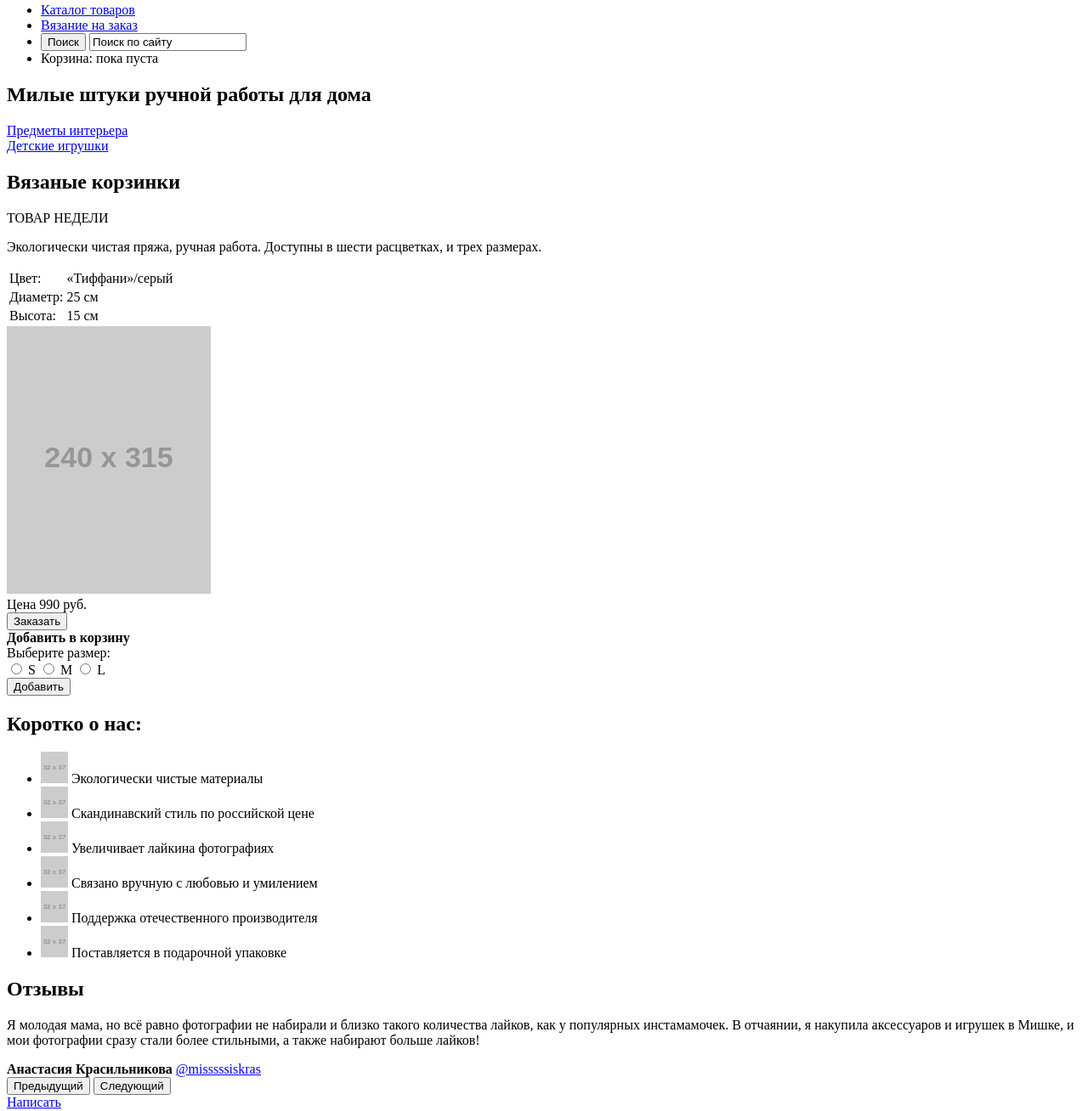
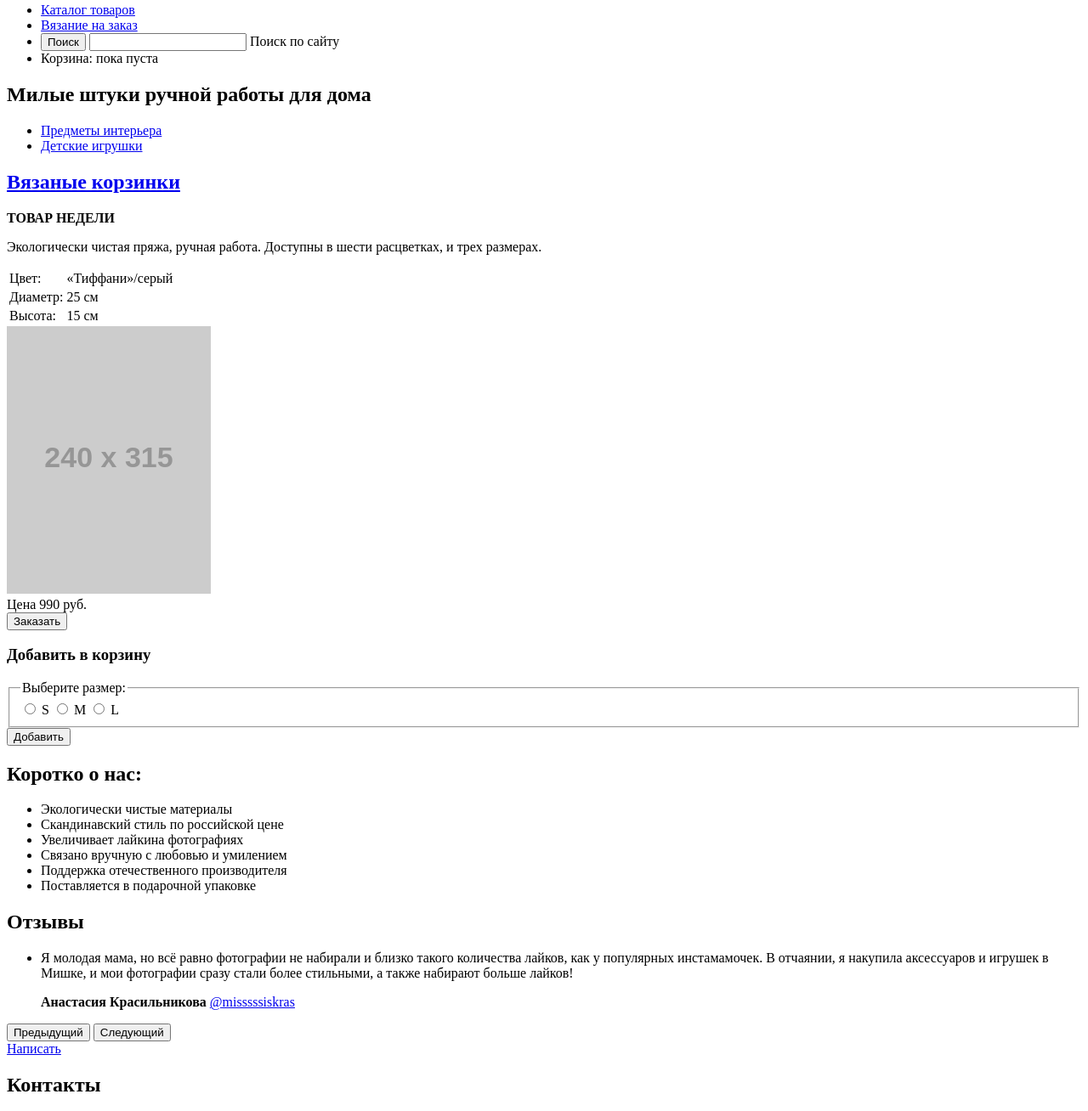
Before and after one commit to DmitrySheklein/160701-mishka, a website: page source/index.html in a window 1280 px wide. Shown: the part 81-1389 px from the top of the page at 85% size. Drawn offline with Linux system fonts and the light colour scheme; placeholder pictures from the web are drawn by us.

Commit message:
Правки 1

```diff
--- a/source/index.html
+++ b/source/index.html
@@ -21,8 +21,9 @@
               </li>
               <li class="main-nav__item">
                 <form class="search main-nav__search" method="get" action="https://echo.htmlacademy.ru">
-                  <button class="search-btn main-nav__item-icon" type="submit">Поиск</button>
-                  <input type="text" name="search-value" id="search-input" value="Поиск по сайту">
+                  <button class="search__button" type="submit">Поиск</button>
+                  <input class="search__input" type="text" name="search-value" id="search-input" value="">
+                  <label for="search-input">Поиск по сайту</label>
                 </form>
               </li>
               <li class="main-nav__item">
@@ -39,18 +40,29 @@
     </header>
     <main class="page-main">
         <section class="main-slide">
-          <h2>Милые штуки ручной работы для дома</h2>
+          <h1 class="main-slide__title">Милые штуки ручной работы для дома</h1>
         </section>
-        <div class="category">
-          <div class="category__item category--interior"><a href="#" class="category__link">Предметы интерьера</a></div>
-          <div class="category__item category--games"><a href="#" class="category__link">Детские игрушки</a></div>
-        </div>
-        <section class="page-products">
+        <ul class="category">
+          <li class="category__item category__item--interior">
+            <a href="#" class="category__link">
+              <span class="category__name"> Предметы интерьера</span>
+            </a>
+          </li>
+          <li class="category__item category__item--games">
+            <a href="#" class="category__link">
+              <span class="category__name">Детские игрушки</span>
+            </a>
+          </li>
+        </ul>
+        <section class="page-section page-products">
             <div class="product">
-              <form action="https://echo.htmlacademy.ru" class="product__form">
                 <div class="product__info">
-                  <h2 class="product__name">Вязаные корзинки</h2>
-                  <span class="product__category product__category--week">ТОВАР НЕДЕЛИ</span>
+                  <h2 class="product__name">
+                    <a href="#">
+                    Вязаные корзинки
+                    </a>
+                  </h2>
+                  <strong class="product__category product__category--week">ТОВАР НЕДЕЛИ</strong>
                   <p class="product__descr">
                     Экологически чистая пряжа, ручная работа. Доступны в шести расцветках, и трех размерах.
                   </p>
@@ -72,17 +84,20 @@
                   </table>
                 </div>
                 <div class="product__img">
+                  <a href="#">
                   <img src="http://placehold.it/240x315" alt="Вязаные корзинки">
+                  </a>
                 </div>
                 <div class="price-box price-box--main">
                     Цена
                     <span class="price price--now">990 руб.</span>
                 </div>
-                <button type="submit" class="btn btn--order">Заказать</button>
+                <button type="button" class="btn btn--order">Заказать</button>
                 <div class="modal modal--order">
-                  <b class="modal__title">Добавить в корзину</b>
-                  <div class="product__mod">
-                    <div class="product__mod-name">Выберите размер:</div>
+                  <form action="https://echo.htmlacademy.ru" class="product__form">
+                    <h3 class="modal__title">Добавить в корзину</h3>
+                    <fieldset class="product__mod">
+                      <legend class="product__mod-name">Выберите размер:</legend>
                       <div class="product__mod-items">
                         <input type="radio" name="size" id="S" value="S">
                         <label class="product__mod-label" for="S">S</label>
@@ -91,45 +106,39 @@
                         <input type="radio" name="size" id="L" value="L">
                         <label class="product__mod-label" for="L">L</label>
                       </div>
+                    </fieldset>
+                    <button type="submit" class="btn btn--green product__add-button">Добавить</button>
+                  </form>
                 </div>
-                  <button type="submit" class="btn btn--green btn--add-cart">Добавить</button>
-                </div>
-              </form>
             </div>
         </section>
         <section class="page-section about">
           <h2 class="page-section__title about__title">Коротко о нас:</h2>
           <ul class="about__list">
-            <li class="about__item">
-              <img src="http://placehold.it/32x37" alt="" class="about__img">
+            <li class="about__item about__item--icon-1">
               <span class="about__descr">Экологически чистые материалы</span>
             </li>
-            <li class="about__item">
-              <img src="http://placehold.it/32x37" alt="" class="about__img">
+            <li class="about__item about__item--icon-2">
               <span class="about__descr">Скандинавский стиль по российской цене</span>
             </li>
-            <li class="about__item">
-              <img src="http://placehold.it/32x37" alt="" class="about__img">
+            <li class="about__item about__item--icon-3">
               <span class="about__descr">Увеличивает лайкина фотографиях</span>
             </li>
-            <li class="about__item">
-              <img src="http://placehold.it/32x37" alt="" class="about__img">
+            <li class="about__item about__item--icon-4">
               <span class="about__descr">Связано вручную с любовью и умилением</span>
             </li>
-            <li class="about__item">
-              <img src="http://placehold.it/32x37" alt="" class="about__img">
+            <li class="about__item about__item--icon-5">
               <span class="about__descr">Поддержка отечественного производителя</span>
             </li>
-            <li class="about__item">
-              <img src="http://placehold.it/32x37" alt="" class="about__img">
+            <li class="about__item about__item--icon-6">
               <span class="about__descr">Поставляется в подарочной упаковке</span>
             </li>
           </ul>
         </section>
         <section class="page-section review">
           <h2 class="page-section__title review__title">Отзывы</h2>
-          <div class="review__wrapper">
-            <div class="review__item">
+          <ul class="review__wrapper">
+            <li class="review__item">
               <p class="review__descr">
                 Я молодая мама, но всё равно фотографии не набирали и близко такого количества лайков, как у популярных инстамамочек. В отчаянии, я накупила аксессуаров и игрушек в Мишке, и мои фотографии сразу стали более стильными, а также набирают больше лайков!
               </p>
@@ -139,17 +148,17 @@
                 </b>
                 <a href="#" class="review__author-link">@misssssiskras</a>
               </div>
-            </div>
-          </div>
+            </li>
+          </ul>
           <div class="review__btns">
             <button class="review__btn review__btn--prev" type="button">Предыдущий</button>
             <button class="review__btn review__btn--next" type="button">Следующий</button>
           </div>
-          <a href="#" class="btn btn--review">Написать</a>
+          <a href="#" class="btn">Написать</a>
         </section>
         <section class="page-section main-contacts">
           <h2 class="page-section__title main-contacts__title">Контакты</h2>
-          <div class="main-contacts contacts">
+          <div class="contacts">
             <div class="contacts__item">
               <span class="contacts__title">e-mail:</span>
               <a class="contacts__link contacts__link--email" href="emailto:info@mimimishkashop.ru">info@mimimishkashop.ru</a>
@@ -165,7 +174,7 @@
             <img src="http://placehold.it/800x450" alt="г. Санкт-Петербург, ул. Большая Конюшенная, д. 19/8, офис 101">
           </div>
           <div class="main-contacts__feedback">
-            <a href="#" class="btn btn--feedback">Напишите нам</a>
+            <a href="#" class="btn">Напишите нам</a>
           </div>
         </section>
     </main>
```
Also changed, not shown: source/catalog.html (+21 -14 lines), source/form.html (+11 -10 lines). Lines whose indentation alone changed are shown as unchanged.
